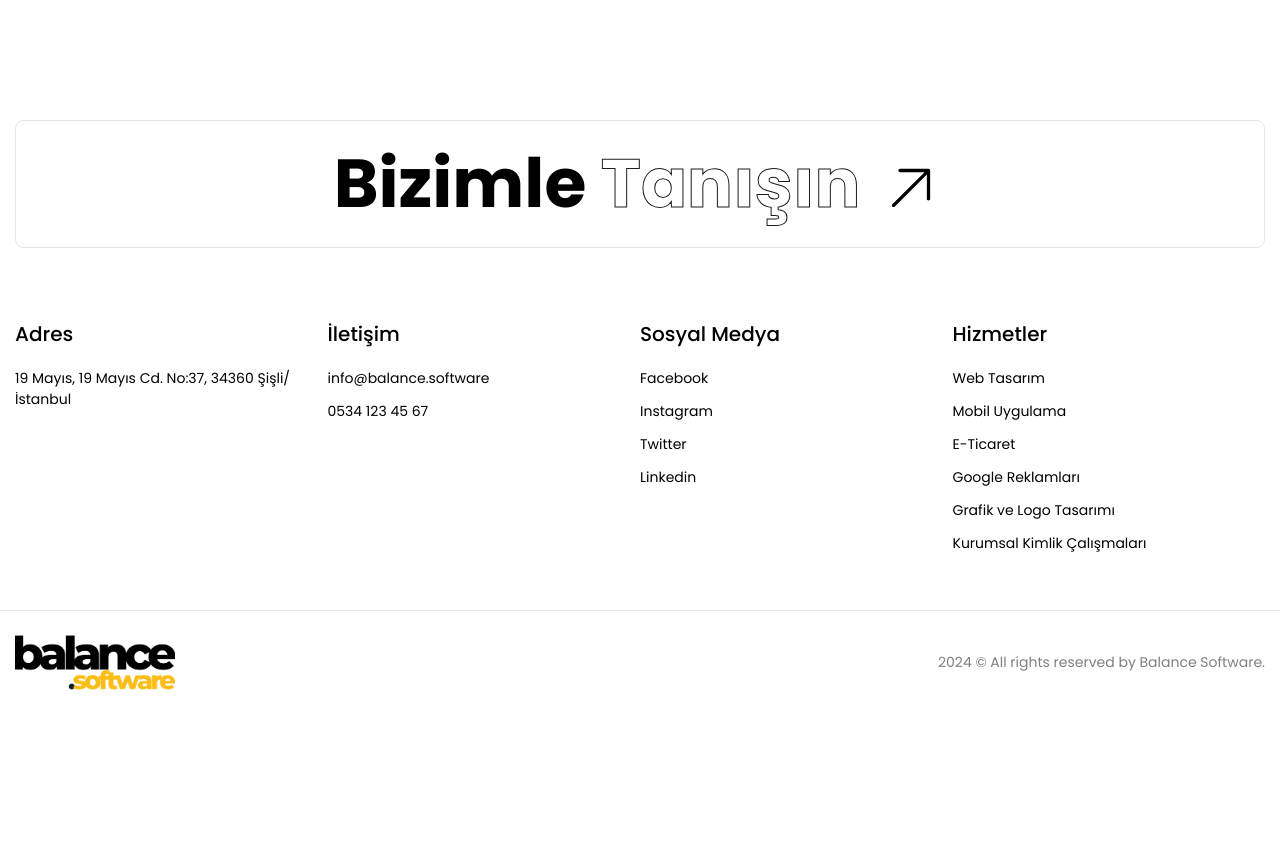
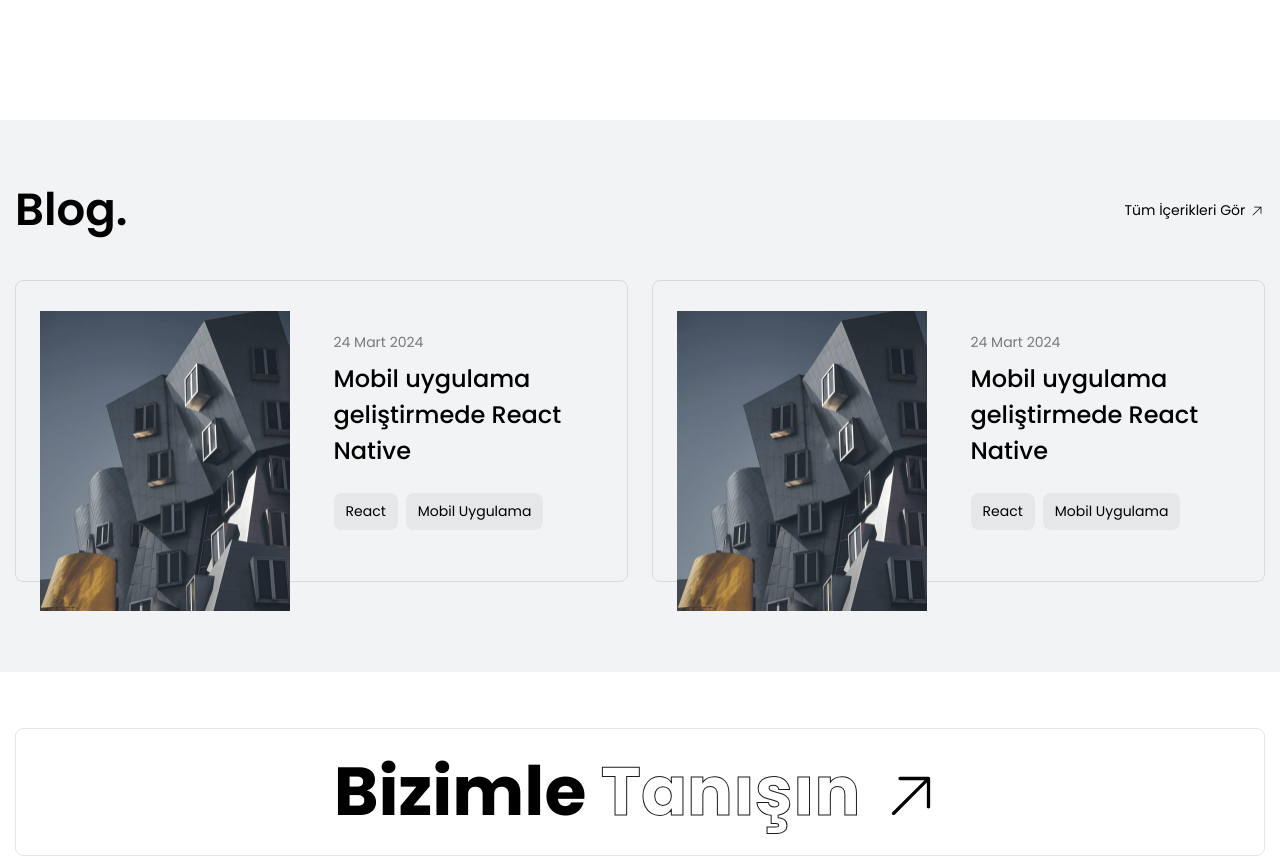
Before and after one commit to furkanqq/software-solutions, a Next.js app: page / in a window 1280 px wide. Shown: the part 480-1337 px from the top of the page. Before the commit the page ends 1194 px from the top, so only its background shows below. Built offline with nearby package versions, Linux system fonts and the light colour scheme.

Commit message:
home blog layouts

```diff
--- a/pages/home/index.module.scss
+++ b/pages/home/index.module.scss
@@ -0,0 +1,83 @@
+// Blog Section
+
+.blog {
+  background-color: rgba(var(--colors-off-white));
+  padding: 56px 0px 90px 0px;
+
+  .top {
+    display: flex;
+    align-items: center;
+    justify-content: space-between;
+
+    .section_title {
+      font-size: 45px;
+      font-weight: 600;
+    }
+
+    .all_blog_button {
+      font-size: 14px;
+
+    }
+
+  }
+
+  .items {
+    display: grid;
+    grid-template-columns: 1fr 1fr;
+    gap: 24px;
+
+    .item {
+      padding: 0px 24px;
+      border-radius: 8px;
+      border: 1px solid rgba(var(--colors-dark), 0.1);
+      display: grid;
+      grid-template-columns: 1fr 1fr;
+      gap: 24px;
+      height: auto;
+      overflow: visible;
+      margin-top: 36px;
+
+      .thumbnail {
+        position: relative;
+        min-height: 300px;
+        width: 250px;
+        bottom: -30px;
+
+        img {
+          position: relative;
+          object-fit: cover;
+        }
+      }
+
+      .content {
+        display: flex;
+        justify-content: center;
+        flex-direction: column;
+
+        .date {
+          color: rgba(var(--colors-dark), 0.5);
+        }
+
+        .title {
+          font-size: 24px;
+          font-weight: 500;
+          line-height: 1.5;
+          margin-top: 8px;
+        }
+
+        .tags {
+          display: flex;
+          flex-wrap: wrap;
+          gap: 8px;
+          margin-top: 24px;
+
+          span {
+            padding: 8px 12px;
+            background-color: rgba(var(--colors-dark), 0.05);
+            border-radius: 8px;
+          }
+        }
+      }
+    }
+  }
+}
--- a/pages/home/index.tsx
+++ b/pages/home/index.tsx
@@ -1,4 +1,9 @@
+import styles from './index.module.scss';
+
+import { IconFooterArrow } from '@/src/assets/IconFooterArrow';
+
 import Container from '@/src/components/XContainer';
+import { XImage } from '@/src/components/XImage';
 import XFooter from '@/src/composite/XFooter';
 
 import Layouts from '@/src/layouts';
@@ -10,6 +15,49 @@ export default function HomePage() {
         <Container>
           <div style={{ height: '600px' }}></div>
         </Container>
+
+        <section className={styles.blog}>
+          <Container>
+            <div className={styles.top}>
+              <div className={styles.section_title}>Blog.</div>
+              <div className={styles.all_blog_button}>
+                Tüm İçerikleri Gör <IconFooterArrow height={16} width={16} />
+              </div>
+            </div>
+            <div className={styles.items}>
+              <div className={styles.item}>
+                <div className={styles.thumbnail}>
+                  <XImage src="/assets/blog-thumbnail.jpeg" alt="blog" fill />
+                </div>
+                <div className={styles.content}>
+                  <div className={styles.date}>24 Mart 2024</div>
+                  <div className={styles.title}>
+                    Mobil uygulama geliştirmede React Native
+                  </div>
+                  <div className={styles.tags}>
+                    <span>React</span>
+                    <span>Mobil Uygulama</span>
+                  </div>
+                </div>
+              </div>
+              <div className={styles.item}>
+                <div className={styles.thumbnail}>
+                  <XImage src="/assets/blog-thumbnail.jpeg" alt="blog" fill />
+                </div>
+                <div className={styles.content}>
+                  <div className={styles.date}>24 Mart 2024</div>
+                  <div className={styles.title}>
+                    Mobil uygulama geliştirmede React Native
+                  </div>
+                  <div className={styles.tags}>
+                    <span>React</span>
+                    <span>Mobil Uygulama</span>
+                  </div>
+                </div>
+              </div>
+            </div>
+          </Container>
+        </section>
       </main>
       <XFooter />
     </Layouts>
--- a/src/composite/XFooter/index.module.scss
+++ b/src/composite/XFooter/index.module.scss
@@ -1,5 +1,6 @@
 .footer {
   background-color: rgba(var(--colors-light));
+  margin-top: 56px;
 
   .footer_offer {
     border-radius: 8px;
--- a/styles/theme/_light.scss
+++ b/styles/theme/_light.scss
@@ -2,5 +2,5 @@
   --colors-primary: 253, 190, 15;
   --colors-light: 255, 255, 255;
   --colors-dark: 0, 0, 0;
-  --colors-off-white: 240, 243, 245;
+  --colors-off-white: 241, 243, 245;
 }
```
Also changed, not shown: public/assets/blog-thumbnail.jpeg (added).
